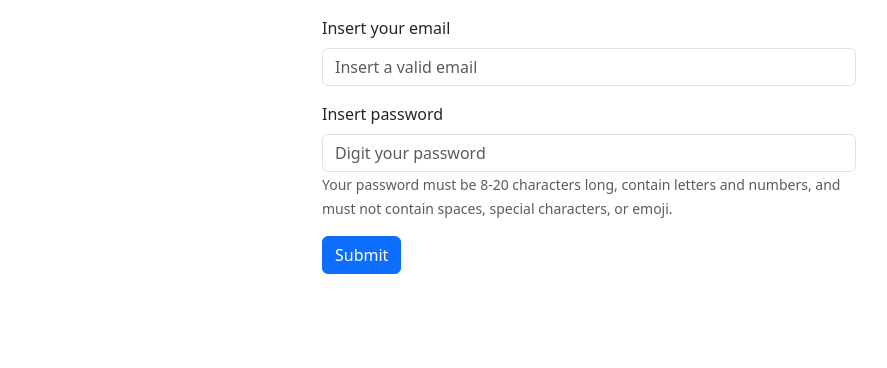
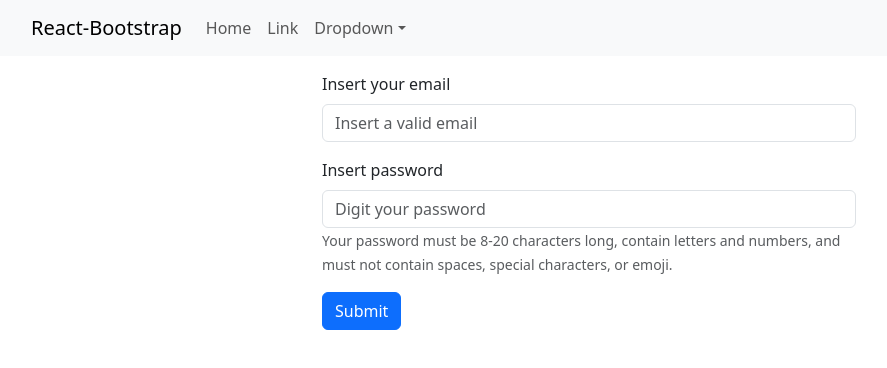
Before and after one commit to HKShinken/movie-tracker, a React (Create React App) app in the folder frontend/: page /login in a window 1280 px wide. Shown: the top 368 px of the page, without its empty margins (51-938 px from the left). Built offline with nearby package versions, Linux system fonts and the light colour scheme.

Commit message:
Created Card sub element, starting navbar

```diff
--- a/frontend/src/App.js
+++ b/frontend/src/App.js
@@ -17,7 +17,7 @@
   return (
     <>
     <Provider store={store}> {/* react app is aware of redux store */}
-       {/* <Header /> */ }
+        <Header />
           <main className="py-3">
             <Container>
                <Outlet />
--- /dev/null
+++ b/frontend/src/components/FilmCard.jsx
@@ -0,0 +1,24 @@
+import { Card, ListGroup } from 'react-bootstrap';
+
+const FilmCard = ({fcard}) => {
+  return (
+    <>
+      <Card key={fcard.imdbID} className = "mb-3" style={{ width: '18rem' }}>
+
+        <Card.Img variant="top" src={fcard.Poster} />
+        <Card.Body>
+
+            <Card.Title>{fcard.Title}</Card.Title>
+            <Card.Text></Card.Text>
+            <ListGroup variant="flush">
+                <ListGroup.Item>Year: {fcard.Year}</ListGroup.Item>
+                <ListGroup.Item>Type: {fcard.Type}</ListGroup.Item>
+            </ListGroup>
+
+        </Card.Body>
+    </Card>
+    </>
+  );
+}
+
+export default FilmCard;
--- a/frontend/src/components/Header.jsx
+++ b/frontend/src/components/Header.jsx
@@ -1,8 +1,33 @@
-const Header = () => {
+import Container from 'react-bootstrap/Container';
+import Nav from 'react-bootstrap/Nav';
+import Navbar from 'react-bootstrap/Navbar';
+import NavDropdown from 'react-bootstrap/NavDropdown';
+
+function Header() {
   return (
-    <div>
-       header
-    </div>
+    <Navbar expand="lg" className="bg-body-tertiary">
+      <Container>
+        <Navbar.Brand href="#home">React-Bootstrap</Navbar.Brand>
+        <Navbar.Toggle aria-controls="basic-navbar-nav" />
+        <Navbar.Collapse id="basic-navbar-nav">
+          <Nav className="me-auto">
+            <Nav.Link href="#home">Home</Nav.Link>
+            <Nav.Link href="#link">Link</Nav.Link>
+            <NavDropdown title="Dropdown" id="basic-nav-dropdown">
+              <NavDropdown.Item href="#action/3.1">Action</NavDropdown.Item>
+              <NavDropdown.Item href="#action/3.2">
+                Another action
+              </NavDropdown.Item>
+              <NavDropdown.Item href="#action/3.3">Something</NavDropdown.Item>
+              <NavDropdown.Divider />
+              <NavDropdown.Item href="#action/3.4">
+                Separated link
+              </NavDropdown.Item>
+            </NavDropdown>
+          </Nav>
+        </Navbar.Collapse>
+      </Container>
+    </Navbar>
   );
 }
 
--- a/frontend/src/screens/FilmPageScreen.jsx
+++ b/frontend/src/screens/FilmPageScreen.jsx
@@ -1,7 +1,10 @@
 import { logout } from '../slices/authSlice.js'
 import { useGetFilmsQuery } from '../slices/filmApiSlice.js'
 import { useDispatch } from 'react-redux';
-import { Button, Card, ListGroup, Spinner } from 'react-bootstrap';
+import FilmCard from '../components/FilmCard';
+import { Button, Col,
+         Spinner,
+         Container, Row } from 'react-bootstrap';
 
 const FilmPageScreen = () => {
 
@@ -15,33 +18,23 @@
   }
 
   return (
-    <>
 
-      <h1>
-        Login successfully!!!
-      </h1>
-      {isError && <p>Error: {error?.data?.message || error.error}</p>}
-      { isLoading || !filmData?.Search ? <Spinner /> :
-       filmData.Search.map( (f) =>  (
+      <Container fluid>
+        { isLoading || !filmData?.Search ? <> <h2>loading ... </h2><Spinner /> </> :
+          <>
+            <Row>
+                    { filmData.Search.map( (f) =>  (
+                                                      <Col xs={12} md={4}>
+                                                          <FilmCard  fcard = {f} />
+                                                      </Col>
+                                                  ) )}
+            </Row>
 
-                                            <Card key={f.imdbID} style={{ width: '18rem' }}>
-                                              <Card.Img variant="top" src={f.Poster} />
-                                              <Card.Body>
-                                                <Card.Title>{f.Title}</Card.Title>
-                                                <Card.Text></Card.Text>
-                                                <ListGroup variant="flush">
-                                                  <ListGroup.Item>Year: {f.Year}</ListGroup.Item>
-                                                  <ListGroup.Item>Type: {f.Type}</ListGroup.Item>
-                                                </ListGroup>
+          <Button onClick={logoutHandler}> LOGOUT </Button>
+          </>
+        }
+      </Container>
 
-                                              </Card.Body>
-                                            </Card>
-                                        )
-      )}
-
-      <Button onClick={logoutHandler}> LOGOUT </Button>
-
-    </>
   );
 }
 
```
